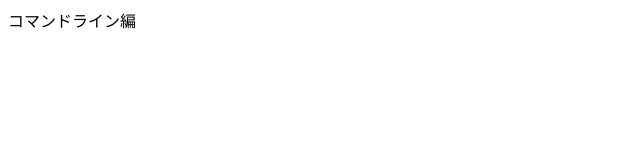
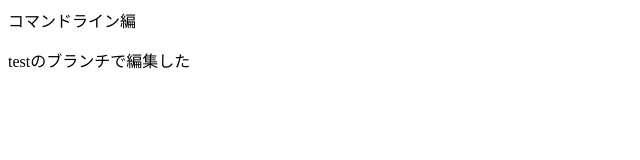
Before and after one commit to sorazo/git-cui-test, a plain HTML site: page index.html in a window 1280 px wide. Shown: the whole page, without its empty margins (0-640 px from the left). Drawn offline with Linux system fonts and the light colour scheme.

Commit message:
testの変更をアドコミットしたよ

```diff
--- a/index.html
+++ b/index.html
@@ -1 +1,2 @@
 <p>コマンドライン編</p>
+<p>testのブランチで編集した</p>
```
